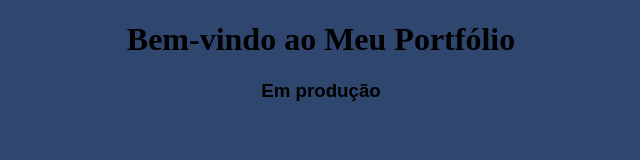
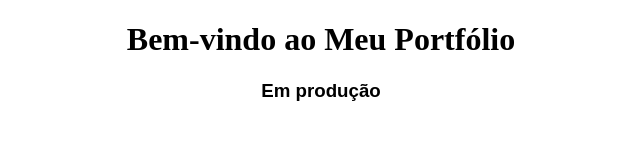
Before and after one commit to julien-scapini/portfolio, a plain HTML site: page index.html in a window 1280 px wide. Shown: the whole page, without its empty margins (319-959 px from the left). Drawn offline with Linux system fonts and the light colour scheme.

```diff
--- a/index.html
+++ b/index.html
@@ -3,7 +3,7 @@
 <head>
     <meta charset="UTF-8">
     <meta name="viewport" content="width=device-width, initial-scale=1.0">
-    <title>Meu Portfólio</title>
+    <title>Portfólio</title>
     <link rel="stylesheet" href="style.css">
 </head>
 <body>
--- a/style.css
+++ b/style.css
@@ -2,7 +2,7 @@
 /* Documento do css para a pagina inicial do portfolio */
 
 body {
-    background-color: #2f466e;
+    background-color: #ffffff;
     font-family: Arial, sans-serif;
 }
 
```
Also changed, not shown: 1 other file.
